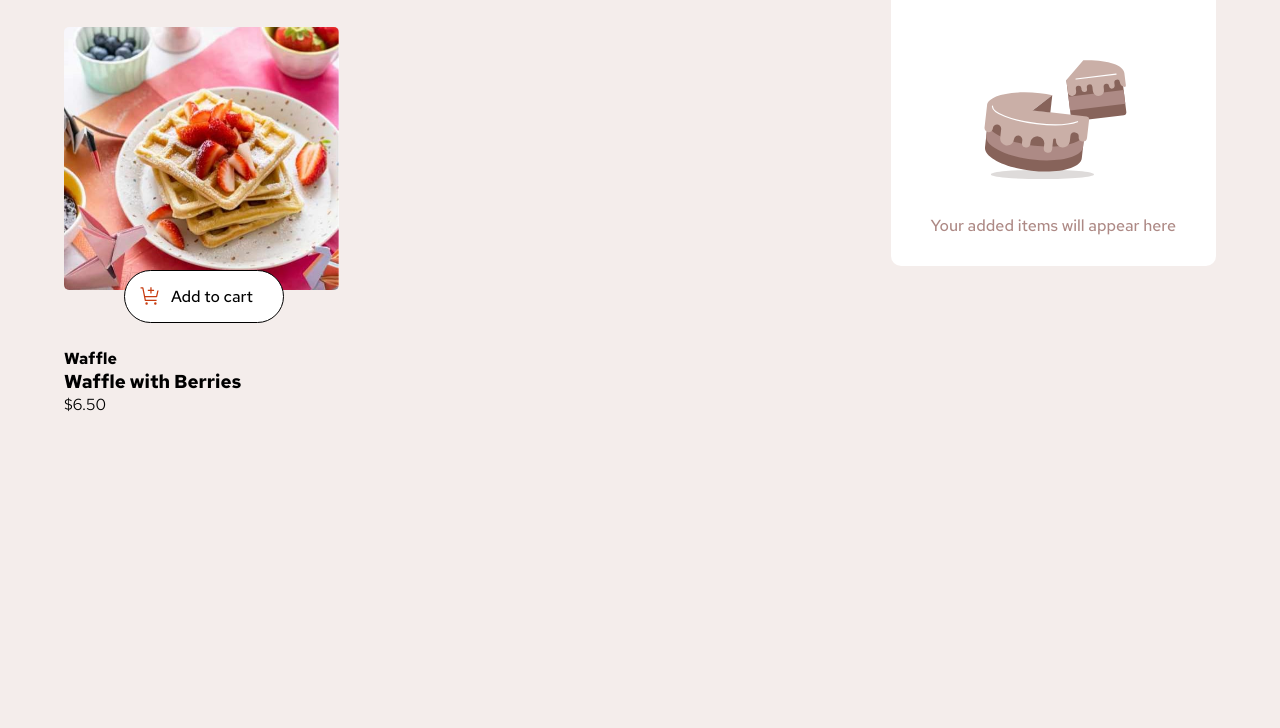
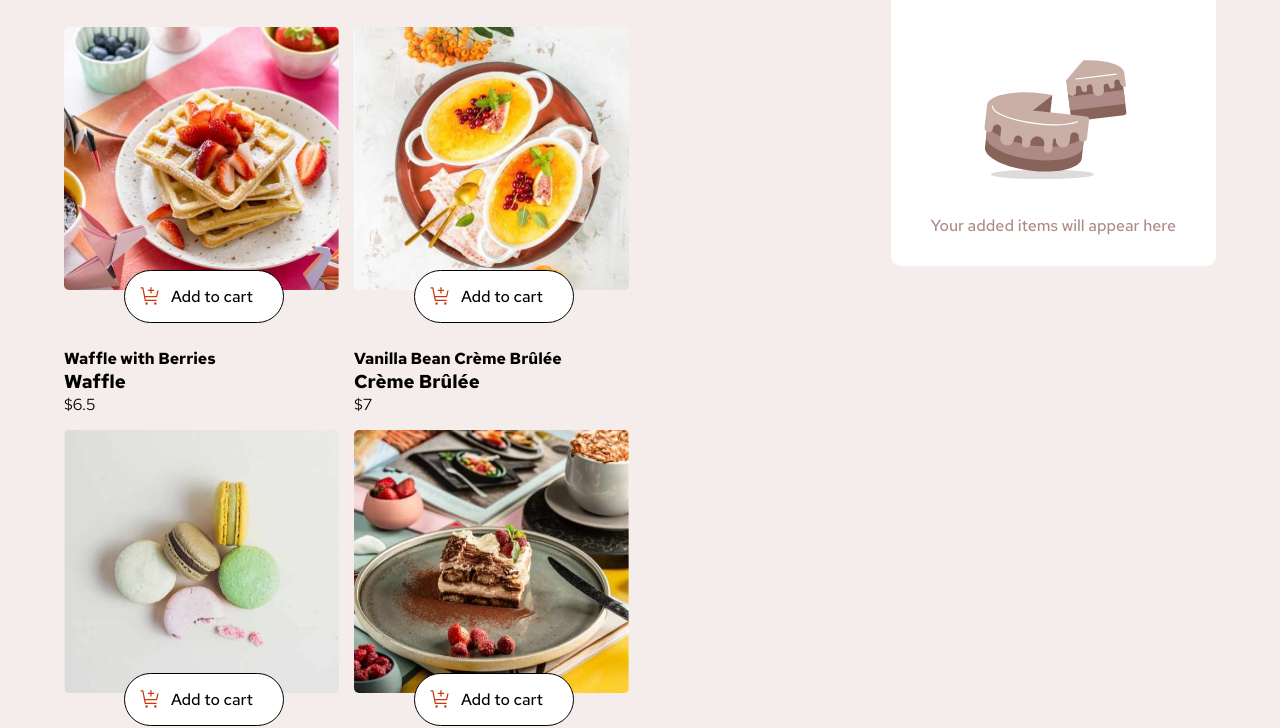
Before and after one commit to nickonyi/product-list-with-cart-main, a website built with webpack: page src/template.html in a window 1280 px wide. Shown: the part 110-838 px from the top of the page. Before the commit the page ends 800 px from the top, so only its background shows below. Built offline with nearby package versions, Linux system fonts and the light colour scheme.

Commit message:
project setup with webpack

```diff
--- a/src/scripts/index.js
+++ b/src/scripts/index.js
@@ -1,5 +1,31 @@
 import '../styles/style.css'
-import data from '../../data.json'
+import products from '../../data.json'
+
+const productGrid = document.querySelector('#product-grid');
+
+const productDisplay = () => {
+    products.forEach((product) => {
+        productGrid.innerHTML += `
+          <!-- Main image area-->
+          <div class="main-content-area-products">
+          <div class="main-content-img-area" >
+            <img class="img-area" src="${product.image.desktop}" alt="${product.category}">
+            <div class="main-content-img-cart">
+             <img src="../assets/images/icon-add-to-cart.svg" alt="">
+             <span>Add to cart</span>
+            </div>
+         </div>
+      <!--Description area-->
+           <div class="main-content-description">
+              <h4>${product.name}</h4>
+              <h3>${product.category}</h3>
+              <p class="price">$${product.price}</p>
+           </div>
+          </div>
+
+        `
+    })
+}
 
 
-console.log(data);
+productDisplay();
--- a/src/template.html
+++ b/src/template.html
@@ -15,28 +15,8 @@
   <div class="main-content">
     <div class="main-content-area">
       <h1>Desserts</h1>
-      <div class="main-content-area-products-container">
-       <div id="product-grid" class="main-content-area-products">
-          <!-- Main image area-->
-         <div class="main-content-img-area">
-           <img class="img-area" src="../assets/images/image-waffle-desktop.jpg" alt="Waffle">
-           <div class="main-content-img-cart">
-            <img src="../assets/images/icon-add-to-cart.svg" alt="">
-            <span>Add to cart</span>
-           </div>
-        </div>
-
-     <!--Description area-->
-          <div class="main-content-description">
-             <h4>Waffle</h4>
-             <h3>Waffle with Berries</h3>
-             <p class="price">$6.50</p>
-          </div>
+      <div id="product-grid" class="main-content-area-products-container">       </div>
     </div>
-
-
-              </div>
-         </div>
 
     <!--Product cart area-->
     <div class="main-content-cart-container">
--- a/webpack.config.js
+++ b/webpack.config.js
@@ -28,7 +28,11 @@ module.exports = {
       {
         test: /\.html$/i,
         loader: "html-loader",
-      }
+      },
+      {
+        test: /\.(png|svg|jpg|jpeg|gif)$/i,
+        type: "asset/resource",
+      },
     ],
   },
 };
```
Also changed, not shown: dist/12141fdf0da9c38c6421.svg (added), dist/736eae1ff09acfe04c50.png (added), dist/c2bca079754e885ead5d.svg (added), dist/d5fd10e216e40338fb44.jpg (added), dist/index.html, dist/main.js.
